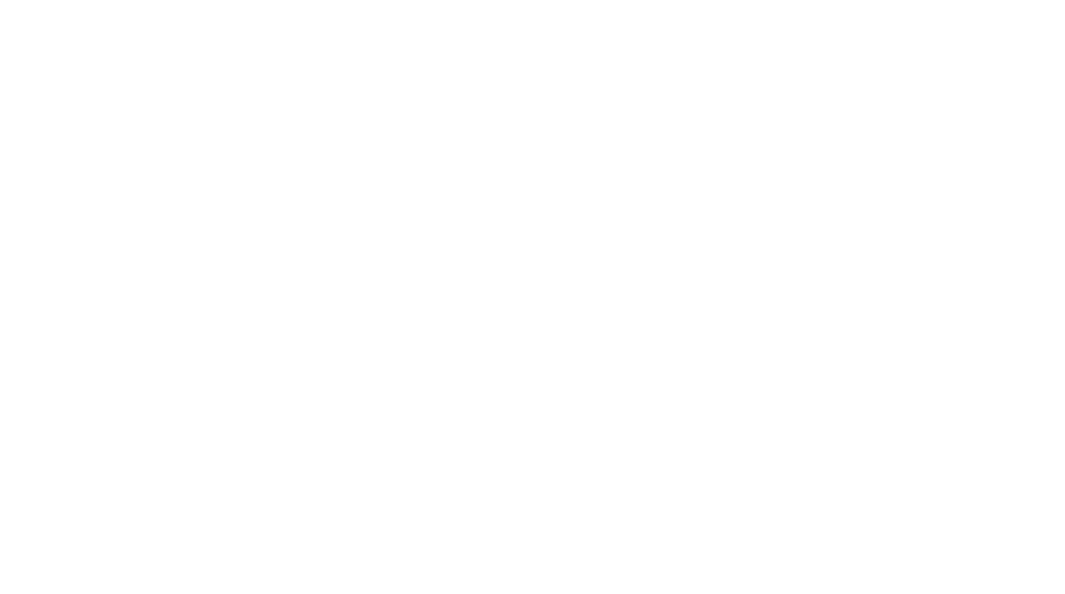
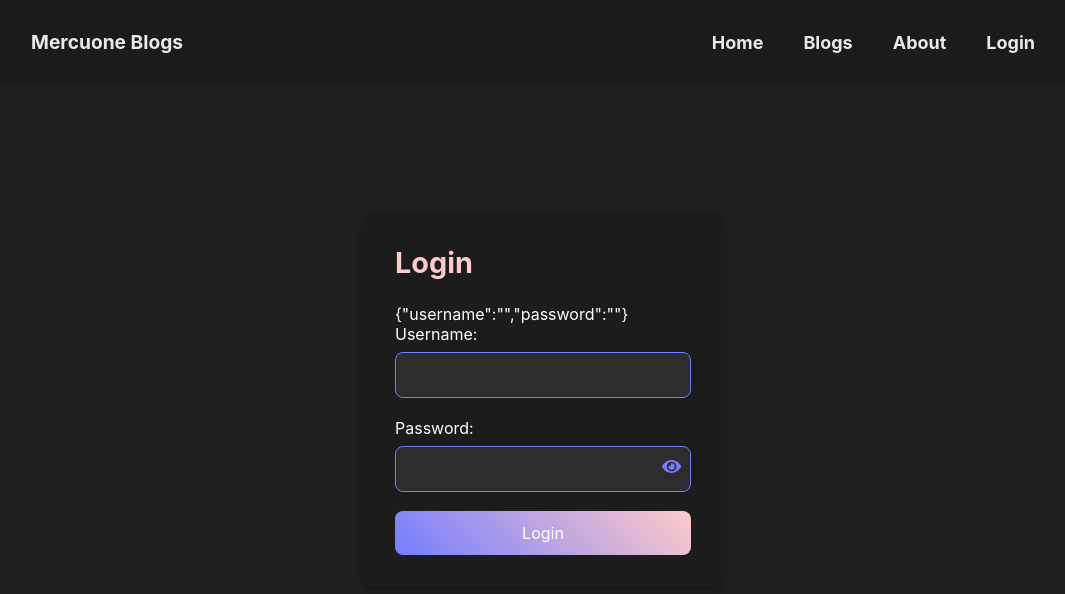
Before and after one commit to Shira0ri145/mern-blog, a React (Create React App) app in the folder my-blog/: page /login in a window 1280 px wide. Before the commit this address had no page. Shown: the top 594 px of the page, without its empty margins (97-1162 px from the left). Built offline with nearby package versions, Linux system fonts and the light colour scheme; the HTML template or start-up script is replaced by a standard one.

Commit message:
add Login component and query update fetchdata

```diff
--- a/my-blog/package.json
+++ b/my-blog/package.json
@@ -9,6 +9,7 @@
     "axios": "^1.7.7",
     "react": "^18.3.1",
     "react-dom": "^18.3.1",
+    "react-icons": "^5.3.0",
     "react-router-dom": "^6.26.1",
     "react-scripts": "5.0.1",
     "sweetalert2": "^11.12.4",
--- a/my-blog/src/MyRoute.js
+++ b/my-blog/src/MyRoute.js
@@ -4,6 +4,7 @@ import FromComponent from "./components/FormComponent"
 import BlogsComponent from './components/BlogsComponent';
 import BlogDetails from './components/BlogDetails';
 import BlogEdit from './components/BlogEdit';
+import LoginComponent from './components/LoginComponent';
 
 
 const MyRoute=()=>{
@@ -15,6 +16,7 @@ const MyRoute=()=>{
                 <Route path="/create" exact Component={FromComponent}/>
                 <Route path="/blog/:slug" exact Component={BlogDetails}/>
                 <Route path='/blog/edit/:slug' exact Component={BlogEdit}/>
+                <Route path='/login' exact Component={LoginComponent} />
             </Routes>
         </BrowserRouter>
     )
--- a/my-blog/src/components/BlogEdit.js
+++ b/my-blog/src/components/BlogEdit.js
@@ -1,13 +1,16 @@
-import { useState } from "react";
+import { useEffect, useState } from "react";
 import Navbar from "./widget/navbar";
 import axios from "axios";
 import Swal from "sweetalert2";
+import { useParams } from 'react-router-dom';
 
 const BlogEdit=()=>{
+    const { slug } = useParams();
     const [state,setState] = useState({
       title:"",
       content:"",
-      author:""
+      author:"",
+      slug:""
     })
     const {title,content,author} = state
     const inputValue = name => event => {
@@ -15,30 +18,67 @@ const BlogEdit=()=>{
         setState({...state,[name]:event.target.value})
     }
 
+    useEffect(() => {
+        axios
+            .get(`${process.env.REACT_APP_API}/blog/${slug}`)
+            .then(response => {
+                const {title,content,author,slug} = response.data
+                setState(prevState => ({...prevState, title, content, author, slug}))
+            })
+            .catch(err => {
+                alert.error(err); // แสดงข้อผิดพลาดใน console แทนการใช้ alert
+            });
+    }, [slug]); // รวม slug เป็น dependency ของ useEffect
+
+    const showUpdateForm=()=>{
+        return(
+            <form onSubmit={submitData}>  {/*Callback to sumbitData func*/}
+            <div className="form-group">
+                <label>Title name</label>
+                <input type="text" className="form-control" value={title} onChange={inputValue("title")}/>
+            </div>
+            <div className="form-group">
+                <label>Detail</label>
+                <textarea className="form-control" value={content} onChange={inputValue("content")}></textarea>
+            </div>
+            <div className="form-group">
+                <label>Author name</label>
+                <input type="text" className="form-control" value={author} onChange={inputValue("author")}/>
+            </div>
+            <br/>
+            <input type="submit" value="Update" className="btn btn-primary" />
+            <a href="/blogs" className="btn">ยกเลิก</a>
+        </form>
+        )
+
+    }
+
+
     const submitData=(e)=>{
-    //     // ทำให้ข้อมูลใน console ยังค้างอยู่ไม่หายไป
-    //     e.preventDefault();
-    //     console.log("API URL = ",process.env.REACT_APP_API)
-    //     axios.post(`${process.env.REACT_APP_API}/create`,{title,content,author})
-    //     .then(response=>{
-    //         // alert("Succesfully Save data");
-    //         Swal.fire({
-    //             title: "Succesfully save data!",
-    //             text: "You succesfully create The content!",
-    //             icon: "success"
-    //           });
-
-    //         // กรณี sumbit แล้วจะเขียนอีกจะเคลียค่าที่เขียนให้
-    //         // setState({...state,title:"",content:"",author:""})
-    //     })
-    //     .catch(err=>{
-    //         // alert(err.response.data.error)
-    //         Swal.fire({
-    //             icon: "error",
-    //             title: "Oops...",
-    //             text: err.response.data.error
-    //           });
-    //     })
+         // ทำให้ข้อมูลใน console ยังค้างอยู่ไม่หายไป
+         e.preventDefault();
+         console.log("API URL = ",process.env.REACT_APP_API)
+         axios
+         .put(`${process.env.REACT_APP_API}/blog/${slug}`,{title,content,author})
+         .then(response=>{
+             // alert("Succesfully Save data");
+             Swal.fire({
+                 title: "Succesfully save data!",
+                 text: "You succesfully create The content!",
+                 icon: "success"
+               });
+                const {title,content,author,slug} = response.data
+                // กรณี sumbit แล้วจะเขียนอีกจะเคลียค่าที่เขียนให้
+                setState({...state,title,content,author,slug})
+         })
+         .catch(err=>{
+             // alert(err.response.data.error)
+             Swal.fire({
+                 icon: "error",
+                 title: "Oops...",
+                 text: err.response.data.error
+               });
+         })
 
     }
 
@@ -48,6 +88,9 @@ const BlogEdit=()=>{
             <div className="pt-5"></div>
             <div className="container p-5">
                 <h1>Edit page</h1>
+                {showUpdateForm()}
+
+
 
             </div>
         </div>
--- a/my-blog/src/components/FormComponent.js
+++ b/my-blog/src/components/FormComponent.js
@@ -48,7 +48,7 @@ const FromComponent=()=>{
             <div className="pt-5"></div>
             <div className="container p-5">
                 <h1>FOrm page</h1>
-                {JSON.stringify(state)}
+                {/* {JSON.stringify(state)} */}
                 <form onSubmit={submitData}>  {/*Callback to sumbitData func*/}
                     <div className="form-group">
                         <label>Title name</label>
--- /dev/null
+++ b/my-blog/src/components/LoginComponent.js
@@ -0,0 +1,80 @@
+import React, { useState } from 'react';
+import Navbar from "./widget/navbar";
+import './Styles/Login.css'; // Import the CSS file for styling
+import { FaEye, FaEyeSlash } from 'react-icons/fa';
+
+const LoginComponent = () => {
+    const [state,setState] = useState({
+        username:"",
+        password:"",
+    })
+    const [showPassword, setShowPassword] = useState(false);
+
+    const {username,password} = state
+
+    const togglePasswordVisibility = () => {
+        setShowPassword(prevState => !prevState);
+    };
+
+
+    const inputValue=name=>event=>{
+        setState({...state,[name]:event.target.value})
+    }
+
+    const sumbitForm=(e)=>{
+        e.preventDefault();
+        // Handle form submission here
+        console.log('Form submitted with:', { username, password });
+
+    }
+    return (
+        <div className="login-wrapper">
+            <Navbar/>
+            <div className="login-card">
+                <h2 className="login-header">Login</h2>
+                {JSON.stringify(state)}
+                <form
+                    className="login-form"
+                    onSubmit={sumbitForm}
+                >
+                    <div className="login-form-group">
+                        <label htmlFor="username" className="login-form-label">Username:</label>
+                        <input
+                            type="username"
+                            id="username"
+                            name="username"
+                            className="login-form-input"
+                            value={username}
+                            onChange={inputValue("username")}
+                            required
+                        />
+                    </div>
+                    <div className="login-form-group">
+                        <label htmlFor="password" className="login-form-label">Password:</label>
+                        <div className="password-container">
+                            <input
+                                type={showPassword ? "text" : "password"}
+                                id="password"
+                                name="password"
+                                className="login-form-input"
+                                value={password}
+                                onChange={inputValue("password")}
+                                required
+                            />
+                            <button
+                                type="button"
+                                className="password-toggle"
+                                onClick={togglePasswordVisibility}
+                            >
+                                {showPassword ? <FaEyeSlash /> : <FaEye />}
+                            </button>
+                        </div>
+                    </div>
+                    <button type="submit" className="login-submit-btn">Login</button>
+                </form>
+            </div>
+        </div>
+    );
+};
+
+export default LoginComponent;
--- /dev/null
+++ b/my-blog/src/components/Styles/Light_login.css
@@ -0,0 +1,78 @@
+/* Styling for the login wrapper */
+.login-wrapper {
+    display: flex;
+    justify-content: center;
+    align-items: center;
+    height: 100vh;
+    background: linear-gradient(120deg, #fbc2eb 0%, #a6c0fe 100%); /* Gradient background */
+}
+
+.login-card {
+    background-color: #ffffff;
+    border-radius: 12px;
+    box-shadow: 0 4px 8px rgba(0, 0, 0, 0.1);
+    padding: 2rem;
+    max-width: 360px;
+    width: 100%;
+}
+
+.login-header {
+    font-size: 1.8rem;
+    font-weight: bold;
+    margin-bottom: 1.5rem;
+    color: #333333;
+}
+
+.login-form {
+    display: flex;
+    flex-direction: column;
+}
+
+.login-form-group {
+    margin-bottom: 1.2rem;
+}
+
+.login-form-label {
+    display: block;
+    font-size: 1rem;
+    color: #555555;
+    margin-bottom: 0.5rem;
+}
+
+.login-form-input {
+    width: 100%;
+    padding: 0.75rem;
+    border: 1px solid #cccccc;
+    border-radius: 8px;
+    font-size: 1rem;
+    box-sizing: border-box;
+    transition: border-color 0.3s, box-shadow 0.3s;
+}
+
+.login-form-input:focus {
+    border-color: #007bff;
+    box-shadow: 0 0 4px rgba(0, 123, 255, 0.3);
+    outline: none;
+}
+
+.login-submit-btn {
+    width: 100%;
+    padding: 0.75rem;
+    border: none;
+    border-radius: 8px;
+    background: linear-gradient(120deg, #007bff, #0056b3); /* Gradient background */
+    color: #ffffff;
+    font-size: 1rem;
+    cursor: pointer;
+    transition: background-color 0.3s, transform 0.2s;
+}
+
+.login-submit-btn:hover {
+    background: linear-gradient(120deg, #0056b3, #003d79);
+    transform: scale(1.03);
+}
+
+.login-submit-btn:active {
+    background: linear-gradient(120deg, #003d79, #0056b3);
+    transform: scale(0.98);
+}
--- /dev/null
+++ b/my-blog/src/components/Styles/Login.css
@@ -0,0 +1,101 @@
+/* Styling for the login wrapper */
+.login-wrapper {
+    display: flex;
+    justify-content: center;
+    align-items: center;
+    height: 100vh;
+    background: #211f1f; /* Updated background color */
+}
+
+.login-card {
+    background-color: #1c1c1c; /* Dark background for the card */
+    border-radius: 12px;
+    box-shadow: 0 4px 8px rgba(0, 0, 0, 0.3);
+    padding: 2rem;
+    max-width: 360px;
+    width: 100%;
+    color: #fff; /* Text color to contrast with dark background */
+}
+
+.login-header {
+    font-size: 1.8rem;
+    font-weight: bold;
+    margin-bottom: 1.5rem;
+    color: #ffcac9; /* Color inspired by navbar hover effect */
+}
+
+.login-form {
+    display: flex;
+    flex-direction: column;
+}
+
+.login-form-group {
+    margin-bottom: 1.2rem;
+}
+
+.login-form-label {
+    display: block;
+    font-size: 1rem;
+    color: #fff; /* Light color for labels */
+    margin-bottom: 0.5rem;
+}
+
+.login-form-input {
+    width: 100%;
+    padding: 0.75rem;
+    border: 1px solid #737dfe; /* Border color matching navbar hover effect */
+    border-radius: 8px;
+    font-size: 1rem;
+    box-sizing: border-box;
+    background-color: #2c2c2c; /* Dark background for input fields */
+    color: #fff; /* Text color in input fields */
+    transition: border-color 0.3s, box-shadow 0.3s;
+}
+
+.login-form-input::placeholder {
+    color: #ccc; /* Placeholder text color */
+}
+
+.login-form-input:focus {
+    border-color: #ffcac9; /* Border color on focus */
+    box-shadow: 0 0 4px rgba(255, 202, 201, 0.5); /* Shadow color matching focus border */
+    outline: none;
+}
+
+.password-container {
+    position: relative;
+}
+
+.password-toggle {
+    position: absolute;
+    right: 10px;
+    top: 50%;
+    transform: translateY(-50%);
+    background: none;
+    border: none;
+    cursor: pointer;
+    color: #737dfe; /* Color for the eye icon */
+    font-size: 1.2rem;
+}
+
+.login-submit-btn {
+    width: 100%;
+    padding: 0.75rem;
+    border: none;
+    border-radius: 8px;
+    background: linear-gradient(45deg, #737dfe, #ffcac9); /* Gradient background matching navbar hover effect */
+    color: #fff;
+    font-size: 1rem;
+    cursor: pointer;
+    transition: background-color 0.3s, transform 0.2s;
+}
+
+.login-submit-btn:hover {
+    background: linear-gradient(45deg, #ffcac9, #737dfe); /* Gradient reverse for hover effect */
+    transform: scale(1.03);
+}
+
+.login-submit-btn:active {
+    background: linear-gradient(45deg, #737dfe, #ffcac9); /* Gradient reverse for active effect */
+    transform: scale(0.98);
+}
--- a/my-blog/src/components/widget/navbar.js
+++ b/my-blog/src/components/widget/navbar.js
@@ -10,6 +10,7 @@ const Navbar =()=>{
                     <li><Link to="/">Home</Link></li>
                     <li><Link to="/blogs">Blogs</Link></li>
                     <li><Link to="/about">About</Link></li>
+                    <li><Link to="/login" className='btn btn-outline-light px-4'> Login </Link></li>
                 </ul>
             </div>
         </nav>
```
Also changed, not shown: 1 other file (tests, documents, lock files or other folders).
